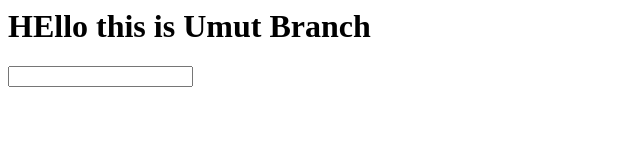
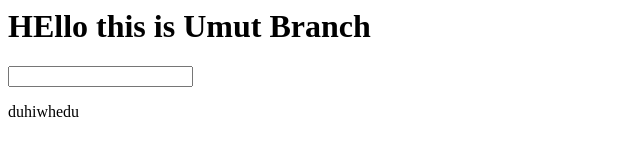
Before and after one commit to Marasulov07/Test, a plain HTML site: page index.html in a window 1280 px wide. Shown: the full height of the page, 0-640 px from the left. Drawn offline with Linux system fonts and the light colour scheme.

Commit message:
add new branch

```diff
--- a/index.html
+++ b/index.html
@@ -1,3 +1,4 @@
 <h1>HEllo this is Umut Branch</h1>
 <div>  </div>
 <input type="text">
+<p>duhiwhedu</p>
```
